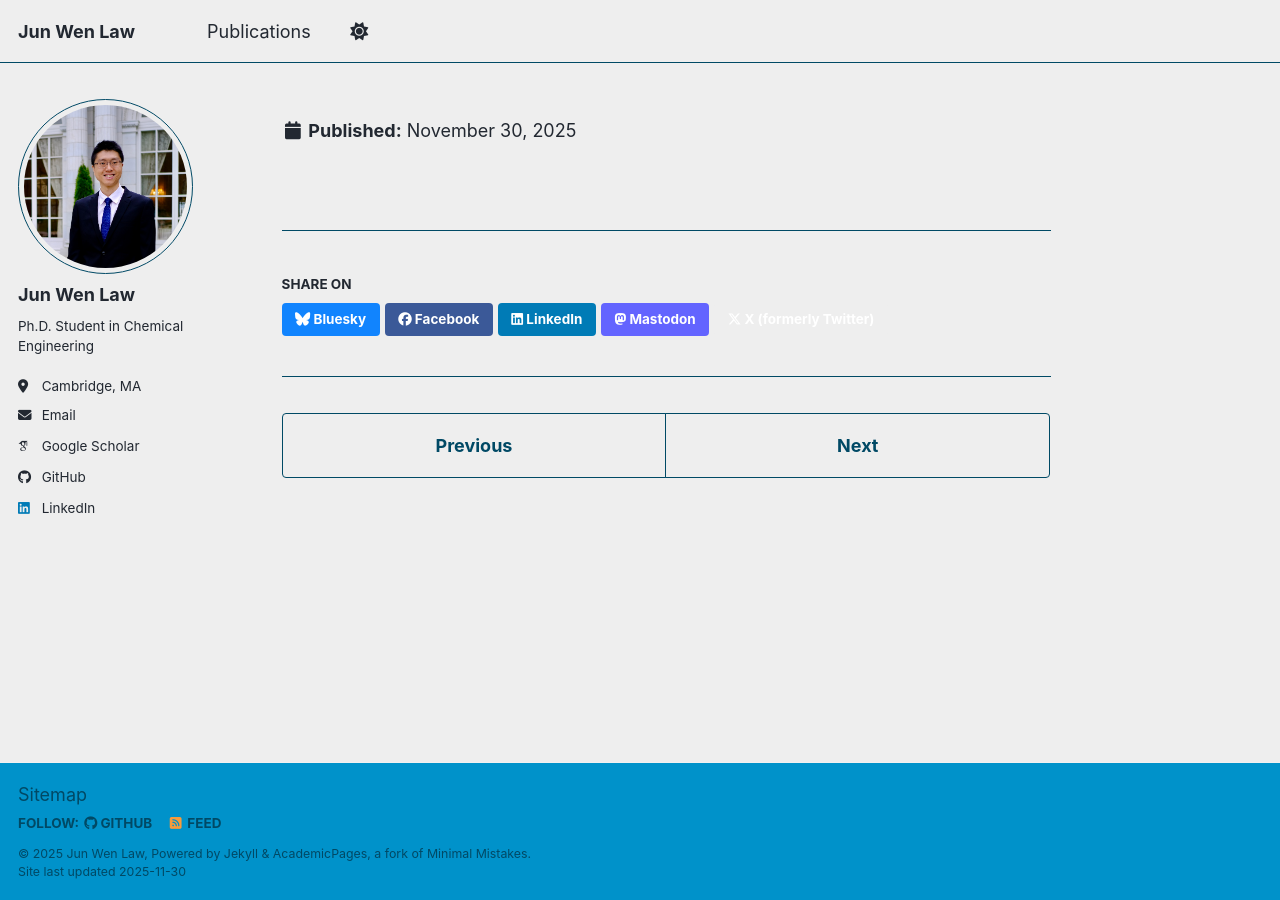
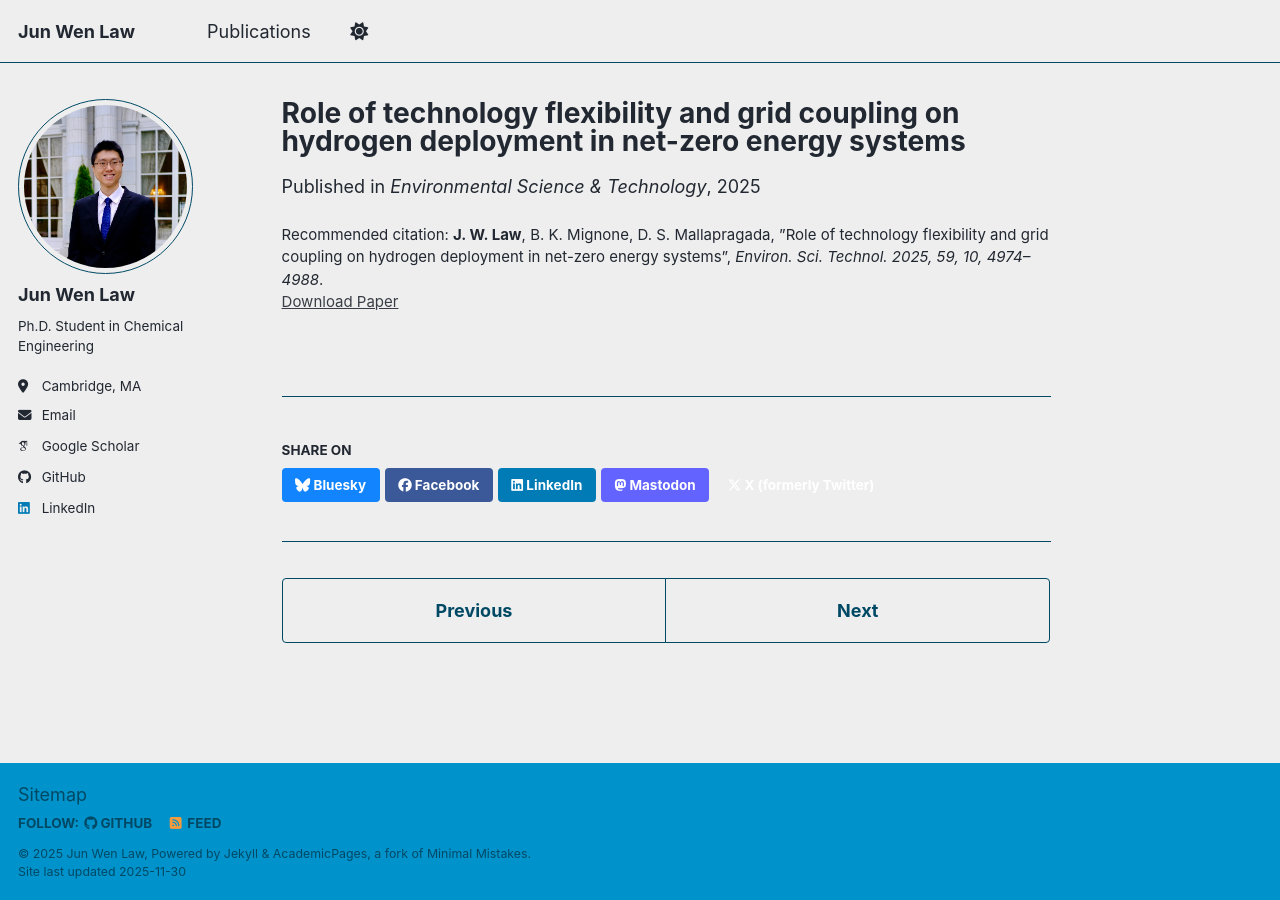
Before and after one commit to Junwenlaw/junwenlaw.github.io, a Jekyll site: the page built from _publications/2009-10-01-paper-title-number-1.md, in a window 1280 px wide. Built offline with Jekyll 4.4.1, drawn with Linux system fonts in a browser that asks for light colours; some web fonts are replaced; a script bundle is joined from its source files by our own code; library files that are not in the unit come from our copies.

Commit message:
Fix bug in papers

```diff
--- a/_publications/2009-10-01-paper-title-number-1.md
+++ b/_publications/2009-10-01-paper-title-number-1.md
@@ -5,7 +5,6 @@
 date: 2025-03-04
 venue: "Environmental Science & Technology"
 paperurl: "https://pubs.acs.org/doi/full/10.1021/acs.est.4c12166"
-citation: >
-<b>J. W. Law<b>, B. K. Mignone, D. S. Mallapragada, ”Role of technology flexibility and grid coupling on hydrogen
-deployment in net-zero energy systems”, <i>Environ. Sci. Technol. 2025, 59, 10, 4974–4988<i>.
+citation: "<b>J. W. Law</b>, B. K. Mignone, D. S. Mallapragada, ”Role of technology flexibility and grid coupling on hydrogen
+deployment in net-zero energy systems”, <i>Environ. Sci. Technol. 2025, 59, 10, 4974–4988</i>."
 ---
```
Also changed, not shown: _publications/2010-10-01-paper-title-number-2.md (+1 -1 lines), _publications/2015-10-01-paper-title-number-3.md (+2 -3 lines), _publications/2024-02-17-paper-title-number-4.md (+2 -2 lines), _publications/2025-06-08-paper-title-number-5.md (+1 -1 lines).
